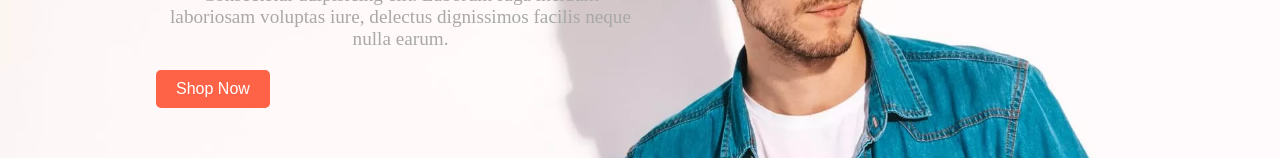
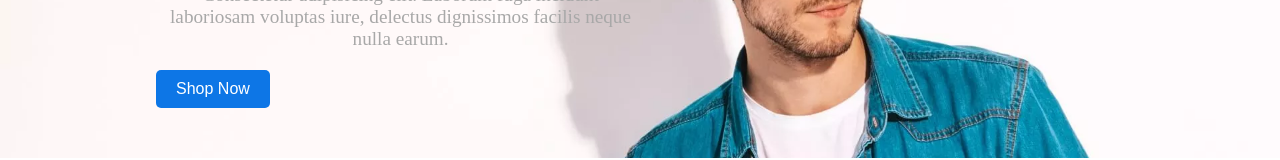
Before and after one commit to SreekuttanCS/ecommerce, a React (Vite) app: page / in a window 1280 px wide. Shown: the part 227-387 px from the top of the page. Built offline with nearby package versions, Linux system fonts and the light colour scheme.

Commit message:
change in banner button colour

```diff
--- a/src/components/BannerShop/Banner.module.css
+++ b/src/components/BannerShop/Banner.module.css
@@ -30,7 +30,7 @@ h2 {
   width: 50%;
 }
 .bannerButton {
-  background-color: #ff6347;
+  background-color: #0d76e6;
   color: white;
   border: none;
   border-radius: 5px;
@@ -41,5 +41,5 @@ h2 {
 }
 
 .bannerButton:hover {
-  background-color: #ff4500;
+  background-color: #0d76e6;
 }
```
